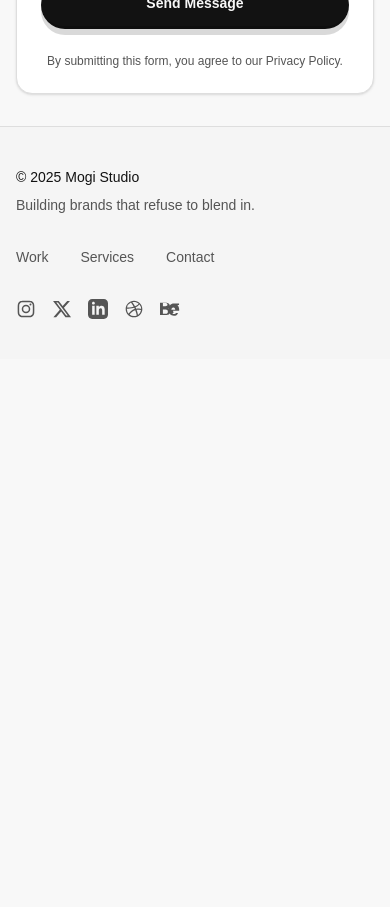
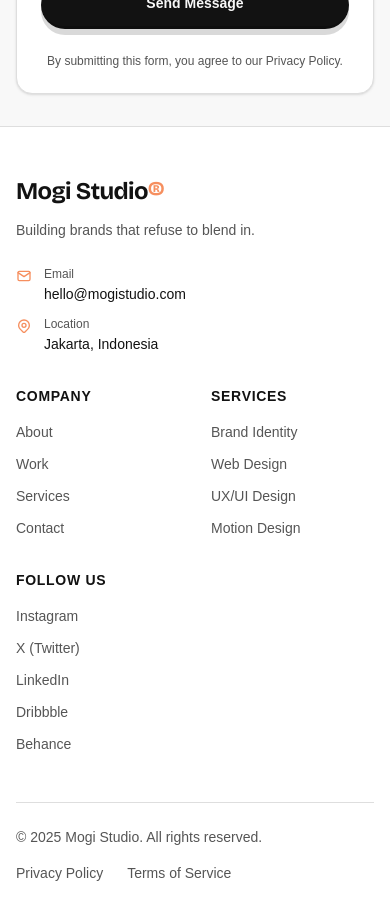
Before and after one commit to giankbr/mogi-std, a Next.js app: page / in a window 390 px wide. Shown: the part 7040-7947 px from the top of the page. Before the commit the page ends 7399 px from the top, so only its background shows below. Built offline with nearby package versions, Linux system fonts and the light colour scheme; a web font is replaced by a local one.

Commit message:
feat: redesign footer with multi-column layout and enhanced contact info

```diff
--- a/components/footer.tsx
+++ b/components/footer.tsx
@@ -2,43 +2,138 @@
 
 import { SocialLinks } from '@/components/social-links';
 import { useLanguage } from '@/lib/language-context';
+import { IconMail, IconMapPin } from '@tabler/icons-react';
 import Link from 'next/link';
 
 export function Footer() {
   const { t } = useLanguage();
 
+  const currentYear = new Date().getFullYear();
+
   return (
-    <footer className="border-t bg-muted/30">
-      <div className="mx-auto max-w-6xl px-4 py-10 md:py-12">
-        <div className="flex flex-col md:flex-row md:items-center md:justify-between gap-8">
-          <div className="space-y-2">
-            <p className="text-sm font-medium text-foreground">
-              © {new Date().getFullYear()} {t('footer.copyright')}
+    <footer className="border-t bg-card">
+      <div className="mx-auto max-w-6xl px-4">
+        {/* Main Footer Content */}
+        <div className="grid gap-8 py-12 md:py-16 md:grid-cols-12">
+          {/* Brand & Contact Info - Takes 5 columns */}
+          <div className="md:col-span-5 space-y-6">
+            <div>
+              <Link href="/" className="font-serif font-bold text-2xl tracking-tight hover:text-accent transition-colors inline-block">
+                Mogi Studio<span className="text-accent">®</span>
+              </Link>
+              <p className="text-sm text-muted-foreground mt-3 leading-relaxed">
+                {t('footer.tagline')}
               </p>
-            <p className="text-sm text-muted-foreground">{t('footer.tagline')}</p>
             </div>
 
-          <nav aria-label="Footer" className="flex flex-col sm:flex-row gap-8 sm:gap-12 items-start sm:items-center">
-            <ul className="flex items-center gap-8 text-sm">
+            {/* Contact Info */}
+            <div className="space-y-3">
+              <div className="flex items-start gap-3 text-sm">
+                <IconMail className="h-4 w-4 text-accent mt-0.5 shrink-0" />
+                <div>
+                  <p className="text-muted-foreground text-xs mb-0.5">Email</p>
+                  <a href="mailto:hello@mogistudio.com" className="hover:text-accent transition-colors">
+                    hello@mogistudio.com
+                  </a>
+                </div>
+              </div>
+              <div className="flex items-start gap-3 text-sm">
+                <IconMapPin className="h-4 w-4 text-accent mt-0.5 shrink-0" />
+                <div>
+                  <p className="text-muted-foreground text-xs mb-0.5">Location</p>
+                  <p>Jakarta, Indonesia</p>
+                </div>
+              </div>
+            </div>
+          </div>
+
+          {/* Navigation Links - Takes 7 columns, distributed */}
+          <div className="md:col-span-7 grid grid-cols-2 sm:grid-cols-3 gap-8">
+            {/* Company */}
+            <div>
+              <h3 className="font-semibold text-sm uppercase tracking-wider mb-4">
+                Company
+              </h3>
+              <ul className="space-y-3 text-sm">
                 <li>
-                <Link href="/#work" className="text-muted-foreground hover:text-foreground transition-colors">
+                  <Link href="/#about" className="text-muted-foreground hover:text-accent transition-colors">
+                    About
+                  </Link>
+                </li>
+                <li>
+                  <Link href="/#work" className="text-muted-foreground hover:text-accent transition-colors">
                     {t('footer.work')}
                   </Link>
                 </li>
                 <li>
-                <Link href="/#services" className="text-muted-foreground hover:text-foreground transition-colors">
+                  <Link href="/#services" className="text-muted-foreground hover:text-accent transition-colors">
                     {t('footer.services')}
                   </Link>
                 </li>
                 <li>
-                <Link href="/#contact" className="text-muted-foreground hover:text-foreground transition-colors">
+                  <Link href="/#contact" className="text-muted-foreground hover:text-accent transition-colors">
                     {t('footer.contact')}
                   </Link>
                 </li>
               </ul>
+            </div>
 
-            <SocialLinks />
-          </nav>
+            {/* Services */}
+            <div>
+              <h3 className="font-semibold text-sm uppercase tracking-wider mb-4">
+                Services
+              </h3>
+              <ul className="space-y-3 text-sm">
+                <li>
+                  <Link href="/#services" className="text-muted-foreground hover:text-accent transition-colors">
+                    Brand Identity
+                  </Link>
+                </li>
+                <li>
+                  <Link href="/#services" className="text-muted-foreground hover:text-accent transition-colors">
+                    Web Design
+                  </Link>
+                </li>
+                <li>
+                  <Link href="/#services" className="text-muted-foreground hover:text-accent transition-colors">
+                    UX/UI Design
+                  </Link>
+                </li>
+                <li>
+                  <Link href="/#services" className="text-muted-foreground hover:text-accent transition-colors">
+                    Motion Design
+                  </Link>
+                </li>
+              </ul>
+            </div>
+
+            {/* Social */}
+            <div>
+              <h3 className="font-semibold text-sm uppercase tracking-wider mb-4">
+                Follow Us
+              </h3>
+              <div className="flex flex-col gap-3">
+                <SocialLinks variant="footer" />
+              </div>
+            </div>
+          </div>
+        </div>
+
+        {/* Bottom Bar */}
+        <div className="border-t py-6 md:py-8">
+          <div className="flex flex-col md:flex-row md:items-center md:justify-between gap-4 text-sm text-muted-foreground">
+            <p>
+              © {currentYear} {t('footer.copyright')}. All rights reserved.
+            </p>
+            <div className="flex items-center gap-6">
+              <Link href="/privacy" className="hover:text-accent transition-colors">
+                Privacy Policy
+              </Link>
+              <Link href="/terms" className="hover:text-accent transition-colors">
+                Terms of Service
+              </Link>
+            </div>
+          </div>
         </div>
       </div>
     </footer>
--- a/components/social-links.tsx
+++ b/components/social-links.tsx
@@ -60,7 +60,34 @@ const socialLinks = [
   },
 ];
 
-export function SocialLinks({ className, iconClassName }: { className?: string; iconClassName?: string }) {
+export function SocialLinks({
+  className,
+  iconClassName,
+  variant = 'default'
+}: {
+  className?: string;
+  iconClassName?: string;
+  variant?: 'default' | 'footer';
+}) {
+  if (variant === 'footer') {
+    return (
+      <ul className={cn('space-y-3 text-sm', className)}>
+        {socialLinks.map((link) => (
+          <li key={link.name}>
+            <a
+              href={link.href}
+              target="_blank"
+              rel="noopener noreferrer"
+              className="text-muted-foreground hover:text-accent transition-colors"
+            >
+              {link.name}
+            </a>
+          </li>
+        ))}
+      </ul>
+    );
+  }
+
   return (
     <div className={cn('flex items-center gap-4', className)}>
       {socialLinks.map((link) => (
```
Lines whose indentation alone changed are shown as unchanged.
